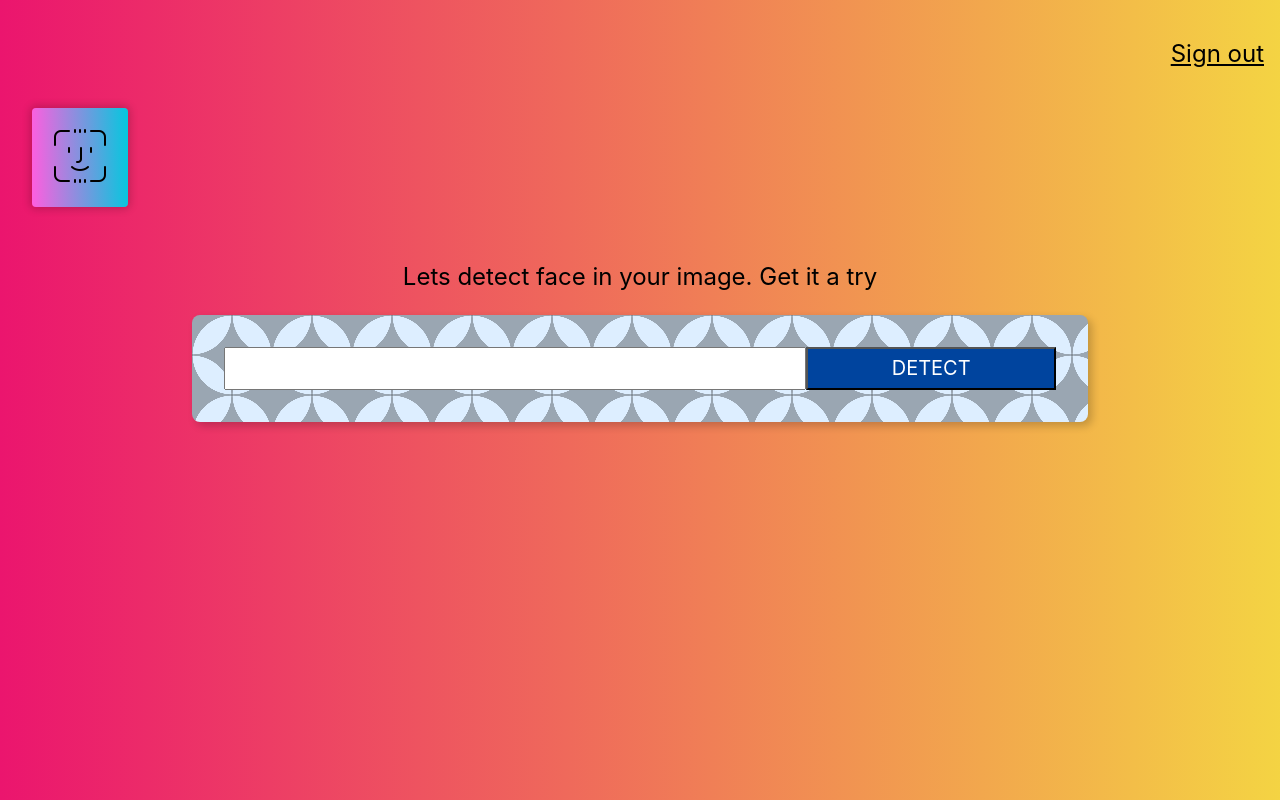
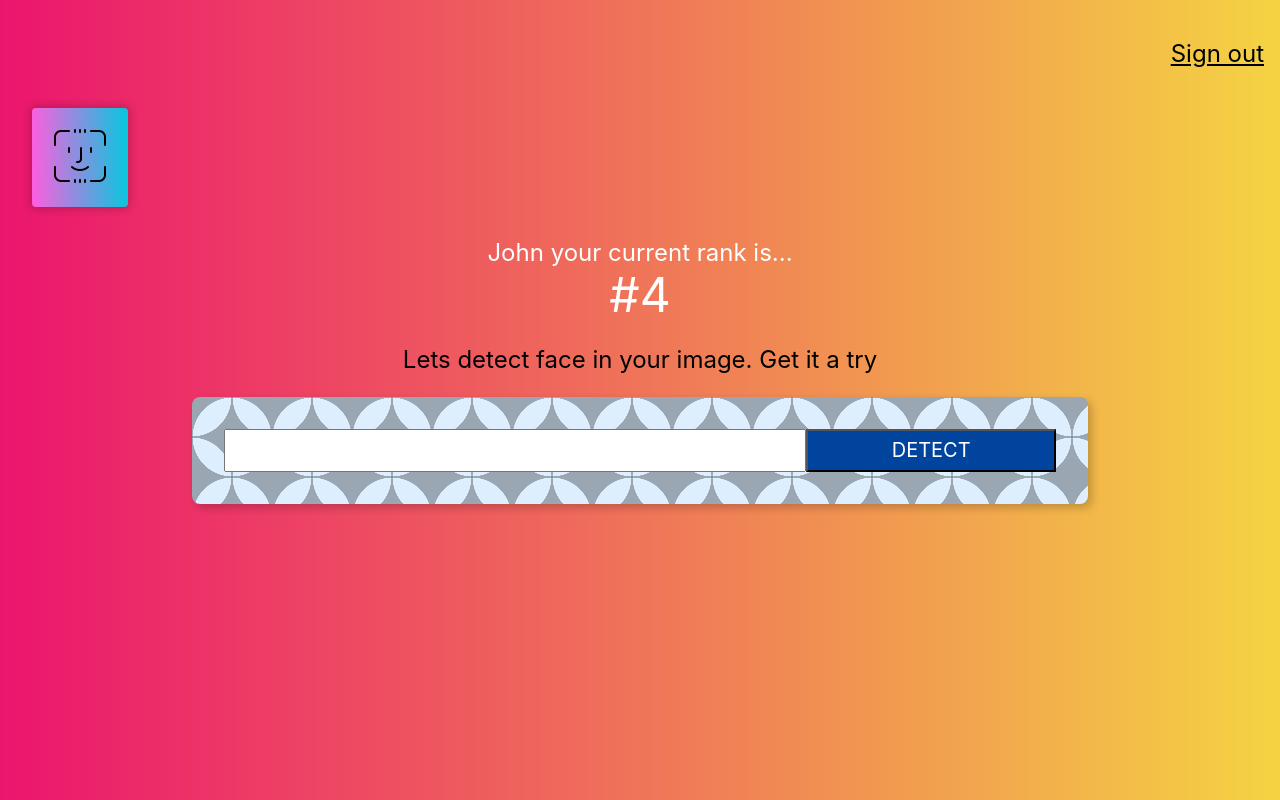
Before and after one commit to mondini-max/face-recognition-app, a React (Create React App) app: page / in a window 1280 px wide. Built offline with nearby package versions, Linux system fonts and the light colour scheme.

Commit message:
added Static rank component

```diff
--- a/src/App.js
+++ b/src/App.js
@@ -1,6 +1,7 @@
 import './App.css';
 import Logo from './Components/Logo/Logo';
 import Navigation from './Components/Navigation/Navigation';
+import Rank from './Components/Rank/Rank';
 import SearchImageForm from './Components/SearchImageForm/SearchImageForm';
 
 function App() {
@@ -8,6 +9,7 @@
     <div className='App'>
       <Navigation />
       <Logo />
+      <Rank />
       <SearchImageForm />
     </div>
   );
--- /dev/null
+++ b/src/Components/Rank/Rank.js
@@ -0,0 +1,13 @@
+import React from 'react';
+import RankSTYLE from './Rank.module.css';
+
+const Rank = () => {
+  return (
+    <div className={RankSTYLE.wrapper}>
+      <div className='white f3'>{'John your current rank is...'}</div>
+      <div className='white f1'>{'#4'}</div>
+    </div>
+  );
+};
+
+export default Rank;
--- /dev/null
+++ b/src/Components/Rank/Rank.module.css
@@ -0,0 +1,3 @@
+.wrapper {
+  text-align: center;
+}
```
